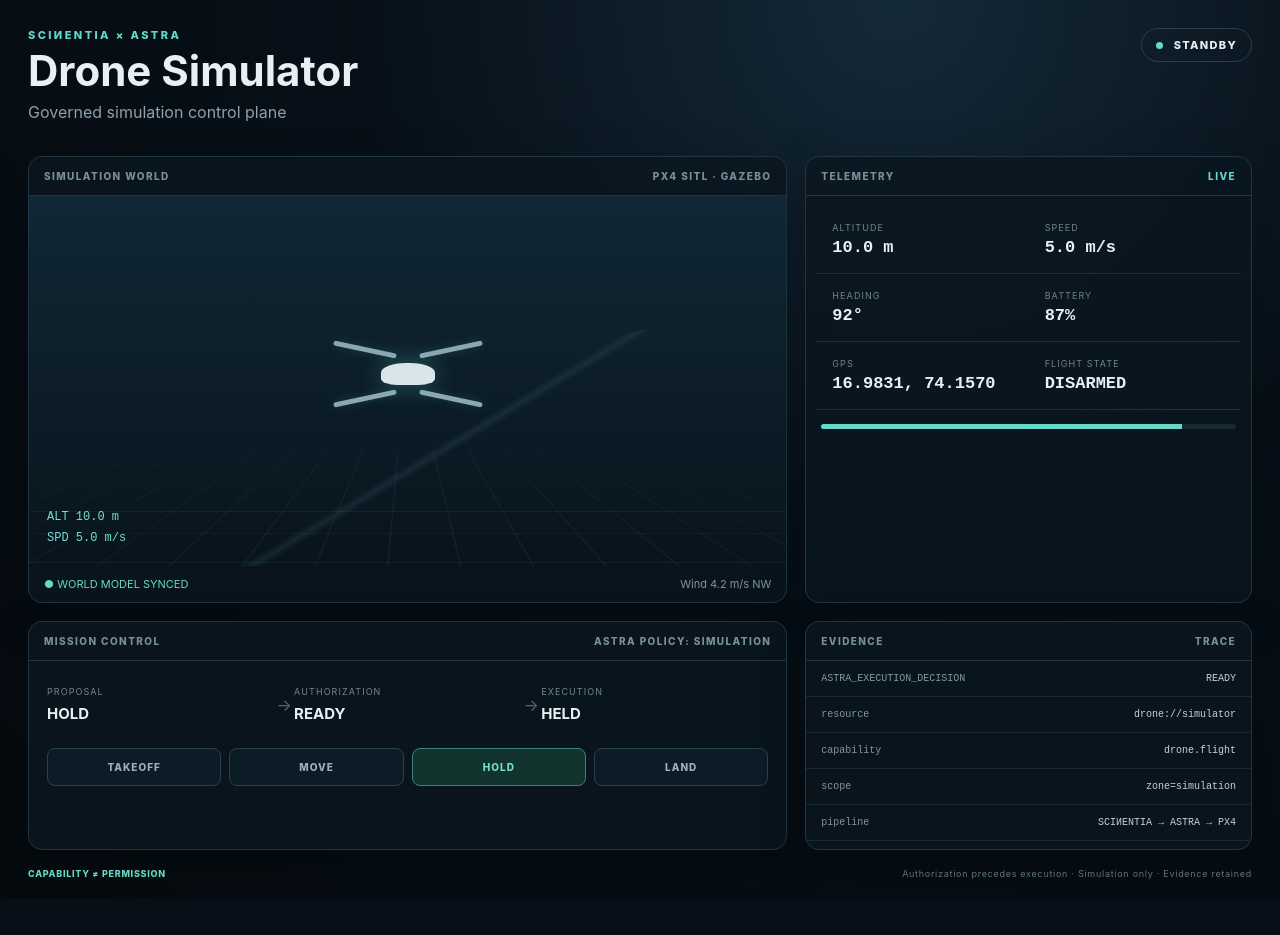
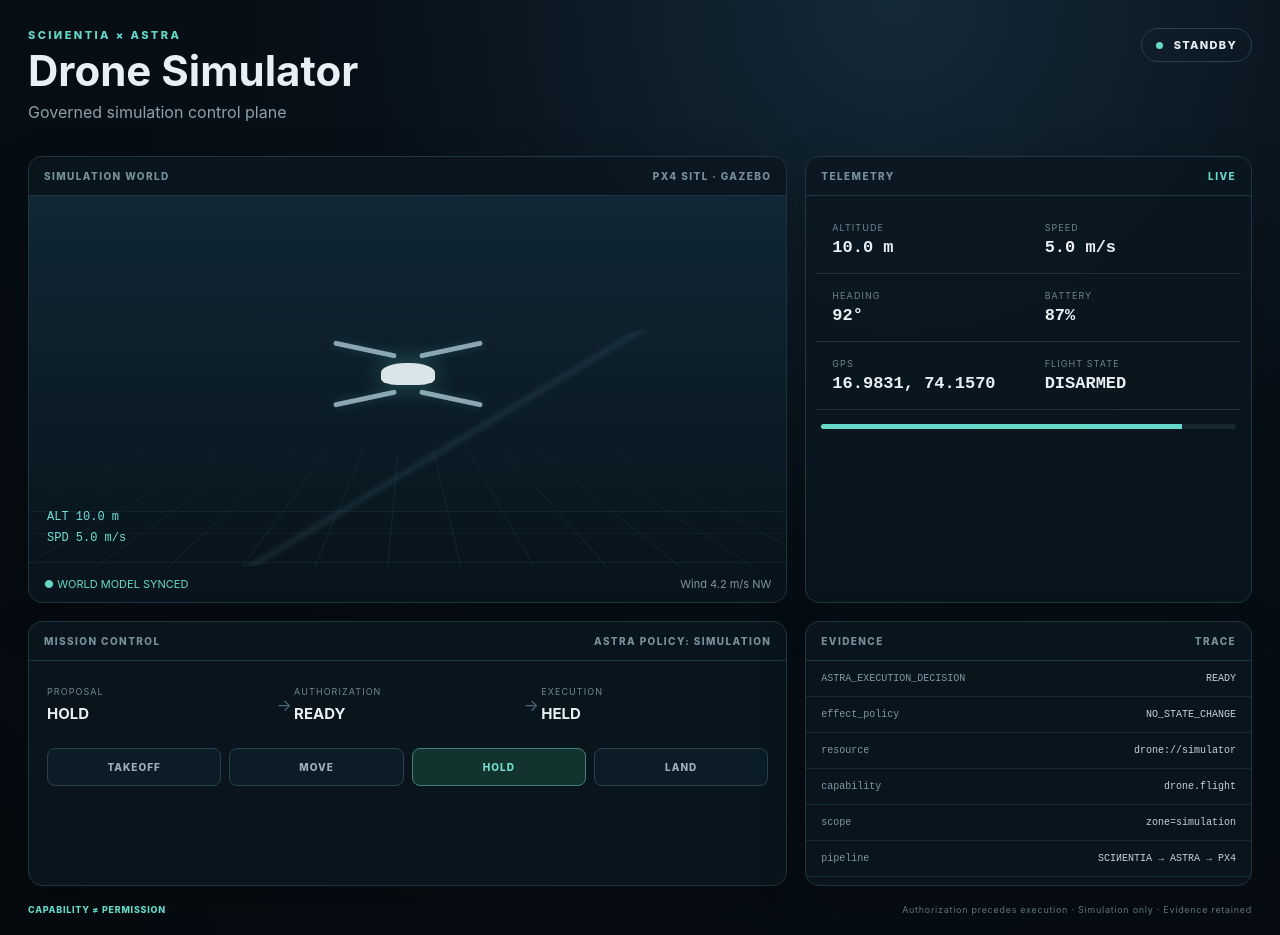
Before and after one commit to SangmuanValte/KAIROSEED-Governance-as-a-Service-GaaS-, a Next.js app: page / in a window 1280 px wide. Before the commit the page ends 899 px from the top, so only its background shows below. Built offline with nearby package versions, Linux system fonts and the light colour scheme.

Commit message:
fix: enforce fail-closed simulation execution and record evidence

```diff
--- a/app/page.tsx
+++ b/app/page.tsx
@@ -4,12 +4,12 @@ import {useMemo,useState} from "react";
 type Telemetry={altitude:number;speed:number;heading:number;battery:number;gps:string;armed:boolean};
 const initial:Telemetry={altitude:10.0,speed:5.0,heading:92,battery:87,gps:"16.9831, 74.1570",armed:false};
 export default function Page(){
- const [t,setT]=useState(initial); const [decision,setDecision]=useState("READY"); const [mission,setMission]=useState("HOLD");
+ const [t,setT]=useState(initial); const [decision,setDecision]=useState("READY"); const [mission,setMission]=useState("HOLD"); const [events,setEvents]=useState<string[]>([]);
  const status=useMemo(()=>decision==="ALLOW"?"AUTHORIZED":decision==="BLOCK"?"BLOCKED":"STANDBY",[decision]);
  function govern(next:string){setMission(next);setDecision(next==="LAND"?"REVIEW":"ALLOW"); if(next==="TAKEOFF")setT(v=>({...v,armed:true,altitude:12})); if(next==="LAND")setT(v=>({...v,armed:false,altitude:0,speed:0})); if(next==="MOVE")setT(v=>({...v,heading:(v.heading+12)%360,speed:8}));}
  return <main className="shell"><header><div><div className="eyebrow">SCIИENTIA × ASTRA</div><h1>Drone Simulator</h1><p>Governed simulation control plane</p></div><div className={"status "+status.toLowerCase()}><span/> {status}</div></header>
  <section className="grid hero"><div className="card viewport"><div className="cardhead"><span>SIMULATION WORLD</span><span>PX4 SITL · GAZEBO</span></div><div className="sky"><div className="gridline"/><div className="drone"><div className="rotor r1"/><div className="rotor r2"/><div className="rotor r3"/><div className="rotor r4"/><div className="body"/></div><div className="hud">ALT {t.altitude.toFixed(1)} m<br/>SPD {t.speed.toFixed(1)} m/s</div></div><div className="worldbar"><span>● WORLD MODEL SYNCED</span><span>Wind 4.2 m/s NW</span></div></div>
  <div className="card telemetry"><div className="cardhead"><span>TELEMETRY</span><span className="live">LIVE</span></div><div className="metrics">{[["ALTITUDE",t.altitude.toFixed(1)+" m"],["SPEED",t.speed.toFixed(1)+" m/s"],["HEADING",t.heading+"°"],["BATTERY",t.battery+"%"],["GPS",t.gps],["FLIGHT STATE",t.armed?"ARMED":"DISARMED"]].map(([a,b])=><div className="metric" key={a}><small>{a}</small><strong>{b}</strong></div>)}</div><div className="battery"><span style={{width:t.battery+"%"}}/></div></div></section>
  <section className="grid lower"><div className="card mission"><div className="cardhead"><span>MISSION CONTROL</span><span>ASTRA POLICY: SIMULATION</span></div><div className="proposal"><div><small>PROPOSAL</small><strong>{mission}</strong></div><div className="arrow">→</div><div><small>AUTHORIZATION</small><strong>{decision}</strong></div><div className="arrow">→</div><div><small>EXECUTION</small><strong>{decision==="ALLOW"?"READY":"HELD"}</strong></div></div><div className="controls">{["TAKEOFF","MOVE","HOLD","LAND"].map(x=><button key={x} onClick={()=>govern(x)} className={x===mission?"active":""}>{x}</button>)}</div></div>
- <div className="card evidence"><div className="cardhead"><span>EVIDENCE</span><span>TRACE</span></div><div className="event"><b>ASTRA_EXECUTION_DECISION</b><span>{decision}</span></div><div className="event"><b>resource</b><span>drone://simulator</span></div><div className="event"><b>capability</b><span>drone.flight</span></div><div className="event"><b>scope</b><span>zone=simulation</span></div><div className="event"><b>pipeline</b><span>SCIИENTIA → ASTRA → PX4</span></div></div></section>
+ <div className="card evidence"><div className="cardhead"><span>EVIDENCE</span><span>TRACE</span></div><div className="event"><b>ASTRA_EXECUTION_DECISION</b><span>{decision}</span></div><div className="event"><b>effect_policy</b><span>{decision==="ALLOW"?"MUTATION_PERMITTED":"NO_STATE_CHANGE"}</span></div>{events.map((e,i)=><div className="event" key={i}><b>event_{i+1}</b><span>{e}</span></div>)}<div className="event"><b>resource</b><span>drone://simulator</span></div><div className="event"><b>capability</b><span>drone.flight</span></div><div className="event"><b>scope</b><span>zone=simulation</span></div><div className="event"><b>pipeline</b><span>SCIИENTIA → ASTRA → PX4</span></div></div></section>
  <footer><span>CAPABILITY ≠ PERMISSION</span><span>Authorization precedes execution · Simulation only · Evidence retained</span></footer></main>}
```
